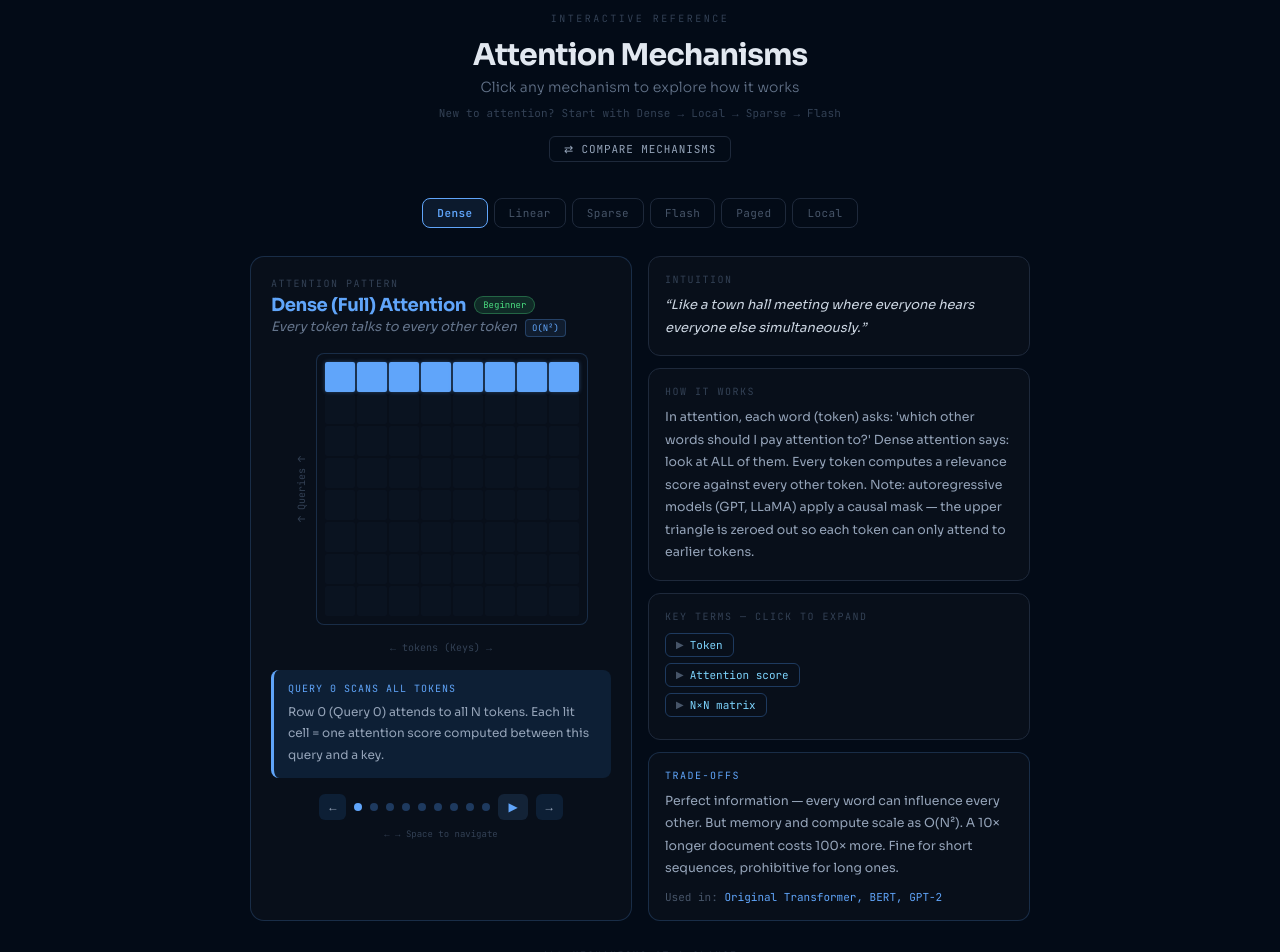
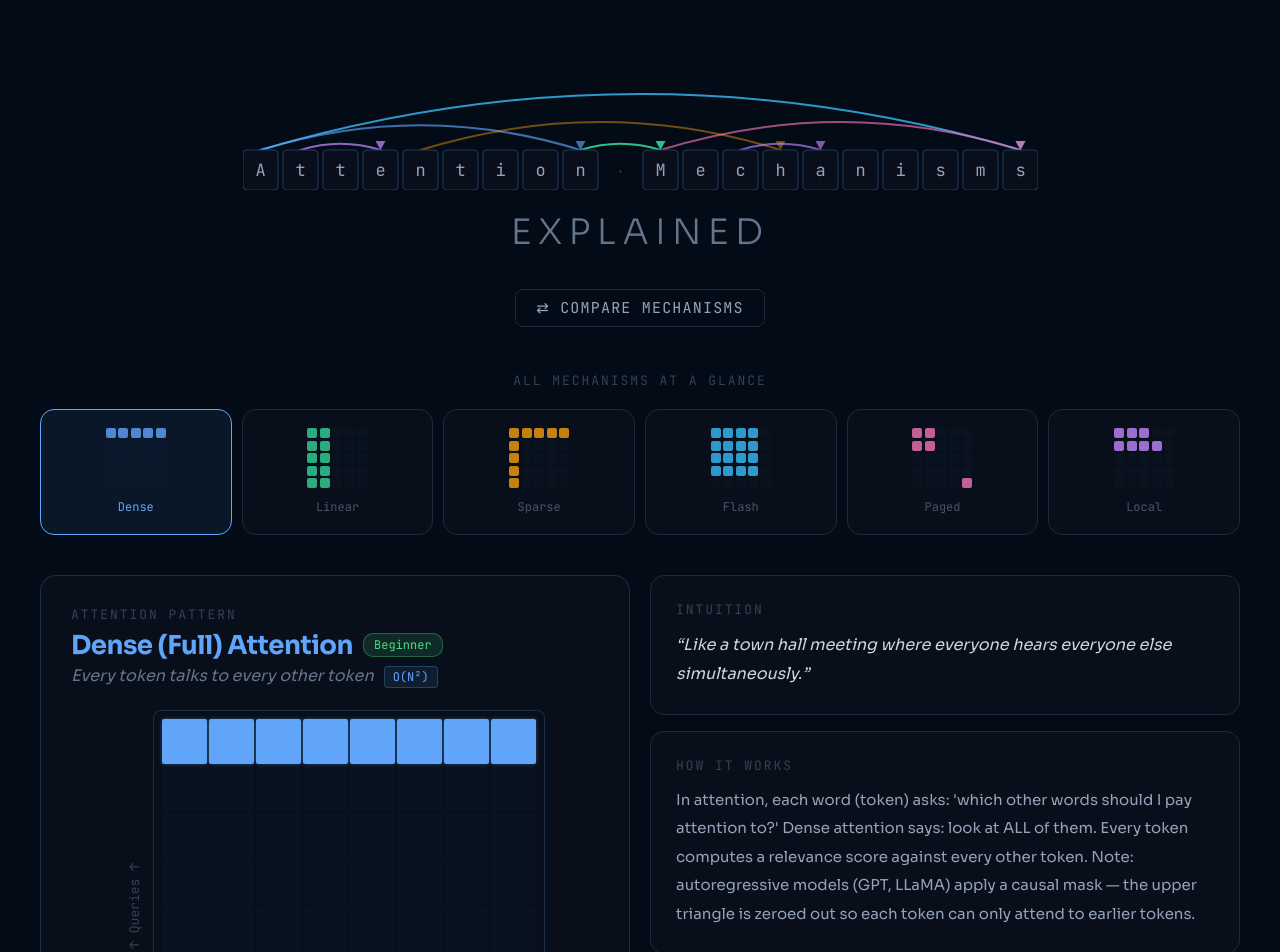
Before and after one commit to mcxraider/attention-mechanism-visually-explained, a Next.js app: page / in a window 1280 px wide. Shown: the part 20-972 px from the top of the page. Built offline with nearby package versions, Linux system fonts and the light colour scheme.

Commit message:
enhance components

```diff
--- a/src/app/globals.css
+++ b/src/app/globals.css
@@ -9,7 +9,7 @@ body {
 .main-grid {
   display: grid;
   grid-template-columns: 1fr 1fr;
-  gap: 16px;
+  gap: 20px;
 }
 
 @media (max-width: 640px) {
--- a/src/components/GridPanel.tsx
+++ b/src/components/GridPanel.tsx
@@ -20,70 +20,70 @@ export default function GridPanel({ mech, active, step, playing, activeRow, onPr
     <div style={{
       background: "#080f1a",
       border: `1px solid ${mech.color}33`,
-      borderRadius: 14,
-      padding: 20,
-      display: "flex", flexDirection: "column", gap: 16,
+      borderRadius: 16,
+      padding: 30,
+      display: "flex", flexDirection: "column", gap: 22,
     }}>
       <div>
-        <div style={{ fontFamily: "'JetBrains Mono', monospace", fontSize: 10, color: "#334155", textTransform: "uppercase", letterSpacing: "0.15em", marginBottom: 4 }}>
+        <div style={{ fontFamily: "'JetBrains Mono', monospace", fontSize: 13, color: "#334155", textTransform: "uppercase", letterSpacing: "0.15em", marginBottom: 6 }}>
           Attention pattern
         </div>
-        <div style={{ display: "flex", alignItems: "center", gap: 8, marginBottom: 2, flexWrap: "wrap" }}>
-          <div style={{ fontSize: 18, fontWeight: 700, color: mech.color, letterSpacing: "-0.02em" }}>
+        <div style={{ display: "flex", alignItems: "center", gap: 10, marginBottom: 3, flexWrap: "wrap" }}>
+          <div style={{ fontSize: 26, fontWeight: 700, color: mech.color, letterSpacing: "-0.02em" }}>
             {mech.label}
           </div>
           <span style={{
-            fontFamily: "'JetBrains Mono', monospace", fontSize: 9,
+            fontFamily: "'JetBrains Mono', monospace", fontSize: 12,
             background: levelColors[mech.level] + "22",
             border: `1px solid ${levelColors[mech.level]}55`,
-            borderRadius: 10, padding: "2px 8px",
+            borderRadius: 10, padding: "3px 10px",
             color: levelColors[mech.level],
             whiteSpace: "nowrap",
           }}>{mech.level}</span>
         </div>
-        <div style={{ display: "flex", alignItems: "baseline", gap: 8, flexWrap: "wrap" }}>
-          <div style={{ fontSize: 13, color: "#64748b", fontStyle: "italic" }}>{mech.shortDesc}</div>
+        <div style={{ display: "flex", alignItems: "baseline", gap: 10, flexWrap: "wrap" }}>
+          <div style={{ fontSize: 16, color: "#64748b", fontStyle: "italic" }}>{mech.shortDesc}</div>
           <span style={{
-            fontFamily: "'JetBrains Mono', monospace", fontSize: 9,
+            fontFamily: "'JetBrains Mono', monospace", fontSize: 12,
             background: mech.color + "18",
             border: `1px solid ${mech.color}44`,
-            borderRadius: 4, padding: "2px 6px",
+            borderRadius: 4, padding: "2px 8px",
             color: mech.color,
             whiteSpace: "nowrap",
           }}>{mech.complexity}</span>
         </div>
       </div>
 
-      <div style={{ display: "flex", alignItems: "center", gap: 8, justifyContent: "center" }}>
+      <div style={{ display: "flex", alignItems: "center", gap: 10, justifyContent: "center" }}>
         <div style={{
           writingMode: "vertical-rl",
           transform: "rotate(180deg)",
           fontFamily: "'JetBrains Mono', monospace",
-          fontSize: 10,
+          fontSize: 13,
           color: "#334155",
           whiteSpace: "nowrap",
           userSelect: "none",
         }}>
           ↑ Queries ↑
         </div>
-        <AttentionGrid type={active} step={step} color={mech.color} size={GRID} activeRow={activeRow} cellSize={30} />
+        <AttentionGrid type={active} step={step} color={mech.color} size={GRID} activeRow={activeRow} cellSize={45} />
       </div>
 
-      <div style={{ textAlign: "center", fontFamily: "'JetBrains Mono', monospace", fontSize: 10, color: "#334155" }}>
+      <div style={{ textAlign: "center", fontFamily: "'JetBrains Mono', monospace", fontSize: 13, color: "#334155" }}>
         ← tokens (Keys) →
       </div>
 
       <div style={{
         background: "#0d1f35",
-        borderRadius: 8,
-        padding: "12px 14px",
+        borderRadius: 10,
+        padding: "18px 20px",
         borderLeft: `3px solid ${mech.color}`,
-        minHeight: 70,
+        minHeight: 100,
       }}>
-        <div style={{ fontFamily: "'JetBrains Mono', monospace", fontSize: 10, color: mech.color, textTransform: "uppercase", letterSpacing: "0.1em", marginBottom: 6 }}>
+        <div style={{ fontFamily: "'JetBrains Mono', monospace", fontSize: 13, color: mech.color, textTransform: "uppercase", letterSpacing: "0.1em", marginBottom: 9 }}>
           {mech.steps[step].label}
         </div>
-        <p style={{ margin: 0, fontSize: 12, lineHeight: 1.8, color: "#94a3b8" }}>
+        <p style={{ margin: 0, fontSize: 15, lineHeight: 1.85, color: "#94a3b8" }}>
           {mech.steps[step].desc}
         </p>
       </div>
--- a/src/components/Header.tsx
+++ b/src/components/Header.tsx
@@ -1,36 +1,139 @@
+const TOKENS = ["A","t","t","e","n","t","i","o","n","·","M","e","c","h","a","n","i","s","m","s"];
+
+const TW = 35;    // token box width
+const TH = 40;    // token box height
+const TG = 5;     // gap between tokens
+const ARC_AREA = 120; // vertical space above tokens for arcs
+const SVG_W = TOKENS.length * (TW + TG) - TG;
+const SVG_H = ARC_AREA + TH;
+
+const cx = (i: number) => i * (TW + TG) + TW / 2;
+
+const ARCS: { from: number; to: number; color: string; opacity: number }[] = [
+  { from: 0,  to: 19, color: "#38bdf8", opacity: 0.80 }, // A → s  (full span)
+  { from: 0,  to: 8,  color: "#60a5fa", opacity: 0.65 }, // A → n  (Attention)
+  { from: 10, to: 19, color: "#f472b6", opacity: 0.65 }, // M → s  (Mechanisms)
+  { from: 8,  to: 10, color: "#34d399", opacity: 0.90 }, // n → M  (cross-word)
+  { from: 4,  to: 13, color: "#f59e0b", opacity: 0.45 }, // t → h  (medium)
+  { from: 1,  to: 3,  color: "#c084fc", opacity: 0.75 }, // t → e  (local)
+  { from: 12, to: 14, color: "#c084fc", opacity: 0.65 }, // c → a  (local)
+];
+
+function arcPath(from: number, to: number): string {
+  const x1 = cx(from);
+  const x2 = cx(to);
+  const midX = (x1 + x2) / 2;
+  const h = Math.min((to - from) * 6.2, ARC_AREA - 8);
+  return `M ${x1},${ARC_AREA} Q ${midX},${ARC_AREA - h} ${x2},${ARC_AREA}`;
+}
+
+function arrowHead(to: number, color: string, opacity: number) {
+  const x = cx(to);
+  const y = ARC_AREA;
+  return (
+    <polygon
+      points={`${x - 5},${y - 9} ${x + 5},${y - 9} ${x},${y}`}
+      fill={color}
+      opacity={opacity}
+    />
+  );
+}
+
 export default function Header() {
   return (
-    <div style={{ textAlign: "center", marginBottom: 36 }}>
-      <div style={{ fontFamily: "'JetBrains Mono', monospace", fontSize: 10, letterSpacing: "0.25em", color: "#334155", textTransform: "uppercase", marginBottom: 12 }}>
-        Interactive Reference
+    <div style={{ textAlign: "center", marginBottom: 45 }}>
+      {/* Token arc visualisation */}
+      <div style={{ display: "flex", justifyContent: "center", marginBottom: 20, overflowX: "auto" }}>
+        <svg
+          width={SVG_W}
+          height={SVG_H}
+          viewBox={`0 0 ${SVG_W} ${SVG_H}`}
+          style={{ display: "block" }}
+        >
+          {ARCS.map((arc, i) => (
+            <g key={i}>
+              <path
+                d={arcPath(arc.from, arc.to)}
+                fill="none"
+                stroke={arc.color}
+                strokeWidth={2}
+                opacity={arc.opacity}
+                strokeLinecap="round"
+              />
+              {arrowHead(arc.to, arc.color, arc.opacity)}
+            </g>
+          ))}
+
+          {TOKENS.map((char, i) => {
+            const isSep = char === "·";
+            const x = i * (TW + TG);
+            return (
+              <g key={i}>
+                <rect
+                  x={x}
+                  y={ARC_AREA}
+                  width={TW}
+                  height={TH}
+                  rx={4}
+                  fill={isSep ? "transparent" : "#080f1a"}
+                  stroke={isSep ? "none" : "#1e3a5f"}
+                  strokeWidth={1}
+                />
+                <text
+                  x={x + TW / 2}
+                  y={ARC_AREA + TH / 2 + 6}
+                  textAnchor="middle"
+                  fill={isSep ? "#334155" : "#94a3b8"}
+                  fontSize={isSep ? 13 : 17}
+                  fontFamily="'JetBrains Mono', monospace"
+                  fontWeight={isSep ? 400 : 500}
+                >
+                  {char}
+                </text>
+              </g>
+            );
+          })}
+        </svg>
       </div>
-      <h1 style={{ fontSize: 30, fontWeight: 700, margin: 0, letterSpacing: "-0.03em", lineHeight: 1.2 }}>
-        Attention Mechanisms
-        <span style={{ display: "block", fontSize: 14, fontWeight: 300, color: "#64748b", marginTop: 6, letterSpacing: "0.01em" }}>
-          Click any mechanism to explore how it works
-        </span>
-      </h1>
-      <div style={{ fontFamily: "'JetBrains Mono', monospace", fontSize: 11, color: "#334155", marginTop: 10, letterSpacing: "0.02em" }}>
-        New to attention? Start with Dense → Local → Sparse → Flash
+
+      {/* Explained subtitle */}
+      <div style={{
+        fontFamily: "'Sora', sans-serif",
+        fontSize: 35,
+        fontWeight: 300,
+        color: "#64748b",
+        letterSpacing: "0.18em",
+        textTransform: "uppercase",
+        marginBottom: 35,
+      }}>
+        Explained
       </div>
-      <div style={{ marginTop: 16 }}>
+
+      {/* Compare link */}
+      <div>
         <a
           href="/compare?a=flash&b=paged"
           style={{
             display: "inline-block",
             fontFamily: "'JetBrains Mono', monospace",
-            fontSize: 11,
+            fontSize: 15,
             letterSpacing: "0.08em",
             textTransform: "uppercase",
             color: "#94a3b8",
             border: "1px solid #1e293b",
-            borderRadius: 6,
-            padding: "5px 14px",
+            borderRadius: 8,
+            padding: "8px 20px",
             textDecoration: "none",
             transition: "border-color 0.2s, color 0.2s",
           }}
-          onMouseEnter={e => { (e.currentTarget as HTMLAnchorElement).style.borderColor = "#38bdf8"; (e.currentTarget as HTMLAnchorElement).style.color = "#38bdf8"; }}
-          onMouseLeave={e => { (e.currentTarget as HTMLAnchorElement).style.borderColor = "#1e293b"; (e.currentTarget as HTMLAnchorElement).style.color = "#94a3b8"; }}
+          onMouseEnter={e => {
+            (e.currentTarget as HTMLAnchorElement).style.borderColor = "#38bdf8";
+            (e.currentTarget as HTMLAnchorElement).style.color = "#38bdf8";
+          }}
+          onMouseLeave={e => {
+            (e.currentTarget as HTMLAnchorElement).style.borderColor = "#1e293b";
+            (e.currentTarget as HTMLAnchorElement).style.color = "#94a3b8";
+          }}
         >
           ⇄ Compare mechanisms
         </a>
--- a/src/components/InfoPanel.tsx
+++ b/src/components/InfoPanel.tsx
@@ -5,40 +5,40 @@ interface Props { mech: Mechanism }
 
 export default function InfoPanel({ mech }: Props) {
   return (
-    <div style={{ display: "flex", flexDirection: "column", gap: 12 }}>
-      <div style={{ background: "#080f1a", border: "1px solid #1e293b", borderRadius: 12, padding: 16 }}>
-        <div style={{ fontFamily: "'JetBrains Mono', monospace", fontSize: 10, color: "#334155", textTransform: "uppercase", letterSpacing: "0.15em", marginBottom: 8 }}>
+    <div style={{ display: "flex", flexDirection: "column", gap: 16 }}>
+      <div style={{ background: "#080f1a", border: "1px solid #1e293b", borderRadius: 14, padding: 25 }}>
+        <div style={{ fontFamily: "'JetBrains Mono', monospace", fontSize: 13, color: "#334155", textTransform: "uppercase", letterSpacing: "0.15em", marginBottom: 12 }}>
           Intuition
         </div>
-        <p style={{ margin: 0, fontSize: 13, lineHeight: 1.75, color: "#cbd5e1", fontStyle: "italic" }}>
+        <p style={{ margin: 0, fontSize: 16, lineHeight: 1.85, color: "#cbd5e1", fontStyle: "italic" }}>
           &ldquo;{mech.analogy}&rdquo;
         </p>
       </div>
 
-      <div style={{ background: "#080f1a", border: "1px solid #1e293b", borderRadius: 12, padding: 16 }}>
-        <div style={{ fontFamily: "'JetBrains Mono', monospace", fontSize: 10, color: "#334155", textTransform: "uppercase", letterSpacing: "0.15em", marginBottom: 8 }}>
+      <div style={{ background: "#080f1a", border: "1px solid #1e293b", borderRadius: 14, padding: 25 }}>
+        <div style={{ fontFamily: "'JetBrains Mono', monospace", fontSize: 13, color: "#334155", textTransform: "uppercase", letterSpacing: "0.15em", marginBottom: 12 }}>
           How it works
         </div>
-        <p style={{ margin: 0, fontSize: 12.5, lineHeight: 1.8, color: "#94a3b8" }}>
+        <p style={{ margin: 0, fontSize: 15, lineHeight: 1.9, color: "#94a3b8" }}>
           {mech.whatIs}
         </p>
       </div>
 
-      <div style={{ background: "#080f1a", border: "1px solid #1e293b", borderRadius: 12, padding: 16 }}>
-        <div style={{ fontFamily: "'JetBrains Mono', monospace", fontSize: 10, color: "#334155", textTransform: "uppercase", letterSpacing: "0.15em", marginBottom: 10 }}>
+      <div style={{ background: "#080f1a", border: "1px solid #1e293b", borderRadius: 14, padding: 25 }}>
+        <div style={{ fontFamily: "'JetBrains Mono', monospace", fontSize: 13, color: "#334155", textTransform: "uppercase", letterSpacing: "0.15em", marginBottom: 14 }}>
           Key terms — click to expand
         </div>
         {mech.keyTerms.map(({ term, def }) => <TermPill key={term} term={term} def={def} />)}
       </div>
 
-      <div style={{ background: "#080f1a", border: `1px solid ${mech.color}33`, borderRadius: 12, padding: 16 }}>
-        <div style={{ fontFamily: "'JetBrains Mono', monospace", fontSize: 10, color: mech.color, textTransform: "uppercase", letterSpacing: "0.15em", marginBottom: 8 }}>
+      <div style={{ background: "#080f1a", border: `1px solid ${mech.color}33`, borderRadius: 14, padding: 25 }}>
+        <div style={{ fontFamily: "'JetBrains Mono', monospace", fontSize: 13, color: mech.color, textTransform: "uppercase", letterSpacing: "0.15em", marginBottom: 12 }}>
           Trade-offs
         </div>
-        <p style={{ margin: 0, fontSize: 12.5, lineHeight: 1.8, color: "#94a3b8" }}>
+        <p style={{ margin: 0, fontSize: 15, lineHeight: 1.9, color: "#94a3b8" }}>
           {mech.tradeoff}
         </p>
-        <div style={{ marginTop: 10, fontSize: 11, color: "#475569", fontFamily: "'JetBrains Mono', monospace" }}>
+        <div style={{ marginTop: 15, fontSize: 13, color: "#475569", fontFamily: "'JetBrains Mono', monospace" }}>
           Used in: <span style={{ color: mech.color }}>{mech.usedIn}</span>
         </div>
       </div>
--- a/src/components/MechanismExplorer.tsx
+++ b/src/components/MechanismExplorer.tsx
@@ -5,7 +5,6 @@ import { MECHANISMS } from "@/lib/mechanisms";
 import type { MechanismKey } from "@/lib/mechanisms";
 import { getActiveRow } from "@/lib/attention-logic";
 import Header from "./Header";
-import MechanismTabs from "./MechanismTabs";
 import GridPanel from "./GridPanel";
 import InfoPanel from "./InfoPanel";
 import OverviewGrid from "./OverviewGrid";
@@ -53,12 +52,12 @@ export default function MechanismExplorer() {
       background: "#030b17",
       fontFamily: "'Sora', sans-serif",
       color: "#e2e8f0",
-      padding: "32px 16px 60px",
+      padding: "50px 30px 100px",
     }}>
       <Header />
-      <MechanismTabs tabs={tabs} active={active} onSelect={handleSelect} />
+      <OverviewGrid tabs={tabs} active={active} onSelect={handleSelect} />
 
-      <div className="main-grid" style={{ maxWidth: 780, margin: "0 auto" }}>
+      <div className="main-grid" style={{ maxWidth: 1200, margin: "30px auto 0" }}>
         <GridPanel
           mech={mech}
           active={active}
@@ -72,8 +71,6 @@ export default function MechanismExplorer() {
         />
         <InfoPanel mech={mech} />
       </div>
-
-      <OverviewGrid tabs={tabs} active={active} onSelect={handleSelect} />
     </div>
   );
 }
--- a/src/components/OverviewGrid.tsx
+++ b/src/components/OverviewGrid.tsx
@@ -9,8 +9,8 @@ interface Props {
 
 export default function OverviewGrid({ tabs, active, onSelect }: Props) {
   return (
-    <div style={{ maxWidth: 780, margin: "28px auto 0" }}>
-      <div style={{ fontFamily: "'JetBrains Mono', monospace", fontSize: 10, color: "#334155", textTransform: "uppercase", letterSpacing: "0.15em", marginBottom: 14, textAlign: "center" }}>
+    <div style={{ maxWidth: 1200, margin: "0 auto 40px" }}>
+      <div style={{ fontFamily: "'JetBrains Mono', monospace", fontSize: 13, color: "#334155", textTransform: "uppercase", letterSpacing: "0.15em", marginBottom: 20, textAlign: "center" }}>
         All mechanisms at a glance
       </div>
       <div className="overview-grid">
@@ -18,11 +18,11 @@ export default function OverviewGrid({ tabs, active, onSelect }: Props) {
           <button key={key} onClick={() => onSelect(key)} style={{
             background: active === key ? m.color + "14" : "#080f1a",
             border: `1px solid ${active === key ? m.color : "#1e293b"}`,
-            borderRadius: 10, padding: "10px 6px",
+            borderRadius: 14, padding: "18px 10px",
             cursor: "pointer", transition: "all 0.2s",
-            display: "flex", flexDirection: "column", alignItems: "center", gap: 8,
+            display: "flex", flexDirection: "column", alignItems: "center", gap: 12,
           }}>
-            <div style={{ display: "grid", gridTemplateColumns: "repeat(5, 1fr)", gap: 1.5 }}>
+            <div style={{ display: "grid", gridTemplateColumns: "repeat(5, 1fr)", gap: 2.5 }}>
               {Array.from({ length: 25 }).map((_, i) => {
                 const r = Math.floor(i / 5);
                 const c = i % 5;
@@ -31,7 +31,7 @@ export default function OverviewGrid({ tabs, active, onSelect }: Props) {
                   : isActive(r, c, key, 0);
                 return (
                   <div key={i} style={{
-                    width: 6, height: 6, borderRadius: 1,
+                    width: 10, height: 10, borderRadius: 2,
                     background: a ? m.color : "#0f1f35",
                     opacity: a ? 0.8 : 0.2,
                   }} />
@@ -39,7 +39,7 @@ export default function OverviewGrid({ tabs, active, onSelect }: Props) {
               })}
             </div>
             <div style={{
-              fontFamily: "'JetBrains Mono', monospace", fontSize: 9,
+              fontFamily: "'JetBrains Mono', monospace", fontSize: 12,
               color: active === key ? m.color : "#475569",
               textAlign: "center", lineHeight: 1.3,
             }}>
--- a/src/components/StepControls.tsx
+++ b/src/components/StepControls.tsx
@@ -15,12 +15,12 @@ interface Props {
 export default function StepControls({ step, steps, playing, color, onPrev, onNext, onSetStep, onTogglePlay }: Props) {
   if (steps.length <= 1) return null;
   return (
-    <div style={{ display: "flex", flexDirection: "column", alignItems: "center", gap: 8 }}>
-      <div style={{ display: "flex", gap: 8, alignItems: "center" }}>
+    <div style={{ display: "flex", flexDirection: "column", alignItems: "center", gap: 10 }}>
+      <div style={{ display: "flex", gap: 10, alignItems: "center" }}>
         <button onClick={onPrev} style={btn("#0d1f35", "#94a3b8")}>←</button>
         {steps.map((_, i) => (
           <button key={i} onClick={() => onSetStep(i)} style={{
-            width: 8, height: 8, borderRadius: "50%", border: "none", cursor: "pointer",
+            width: 10, height: 10, borderRadius: "50%", border: "none", cursor: "pointer",
             background: i === step ? color : "#1e3a5f",
             padding: 0, transition: "background 0.2s",
           }} />
@@ -30,7 +30,7 @@ export default function StepControls({ step, steps, playing, color, onPrev, onNe
         </button>
         <button onClick={onNext} style={btn("#0d1f35", "#94a3b8")}>→</button>
       </div>
-      <div style={{ fontFamily: "'JetBrains Mono', monospace", fontSize: 9, color: "#334155" }}>
+      <div style={{ fontFamily: "'JetBrains Mono', monospace", fontSize: 11, color: "#334155" }}>
         ← → Space to navigate
       </div>
     </div>
--- a/src/components/TermPill.tsx
+++ b/src/components/TermPill.tsx
@@ -7,36 +7,36 @@ interface Props { term: string; def: string }
 export default function TermPill({ term, def }: Props) {
   const [open, setOpen] = useState(false);
   return (
-    <div style={{ marginBottom: 6 }}>
+    <div style={{ marginBottom: 8 }}>
       <button onClick={() => setOpen(o => !o)} style={{
         background: "transparent",
         border: "1px solid #1e3a5f",
-        borderRadius: 6,
-        padding: "4px 10px",
+        borderRadius: 7,
+        padding: "5px 13px",
         color: "#7dd3fc",
         fontFamily: "'JetBrains Mono', monospace",
-        fontSize: 11,
+        fontSize: 14,
         cursor: "pointer",
         display: "flex",
         alignItems: "center",
-        gap: 6,
+        gap: 8,
         transition: "border-color 0.2s",
       }}>
-        <span style={{ color: open ? "#38bdf8" : "#475569", fontSize: 10 }}>{open ? "▼" : "▶"}</span>
+        <span style={{ color: open ? "#38bdf8" : "#475569", fontSize: 13 }}>{open ? "▼" : "▶"}</span>
         {term}
       </button>
       {open && (
         <div style={{
-          marginTop: 4,
-          marginLeft: 10,
-          padding: "8px 12px",
+          marginTop: 5,
+          marginLeft: 13,
+          padding: "10px 15px",
           background: "#0d1f35",
-          borderRadius: 6,
+          borderRadius: 7,
           borderLeft: "2px solid #1e3a5f",
-          fontSize: 12,
+          fontSize: 13,
           color: "#94a3b8",
-          lineHeight: 1.7,
-          maxWidth: 360,
+          lineHeight: 1.75,
+          maxWidth: 450,
         }}>
           {def}
         </div>
--- a/src/lib/theme.ts
+++ b/src/lib/theme.ts
@@ -11,14 +11,14 @@ export const levelColors: Record<Level, string> = {
 
 export function btn(bg: string, color: string): CSSProperties {
   return {
-    padding: "5px 10px",
+    padding: "6px 13px",
     borderRadius: 6,
     border: "none",
     background: bg,
     color,
     cursor: "pointer",
     fontFamily: "'JetBrains Mono', monospace",
-    fontSize: 12,
+    fontSize: 15,
     transition: "opacity 0.2s",
   };
 }
```
Also changed, not shown: next.config.ts (+9 -1 lines).
